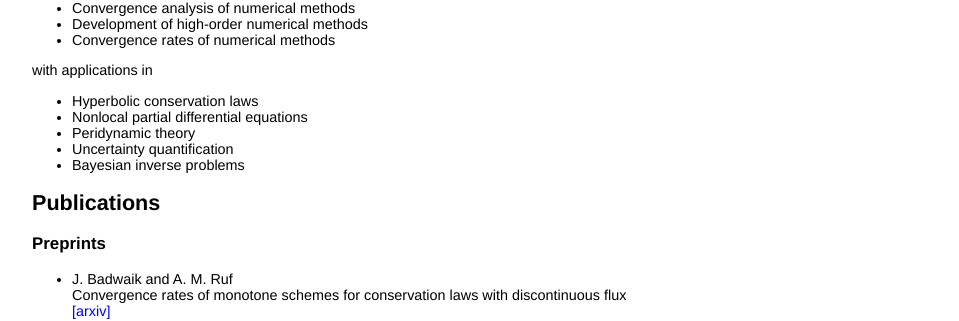
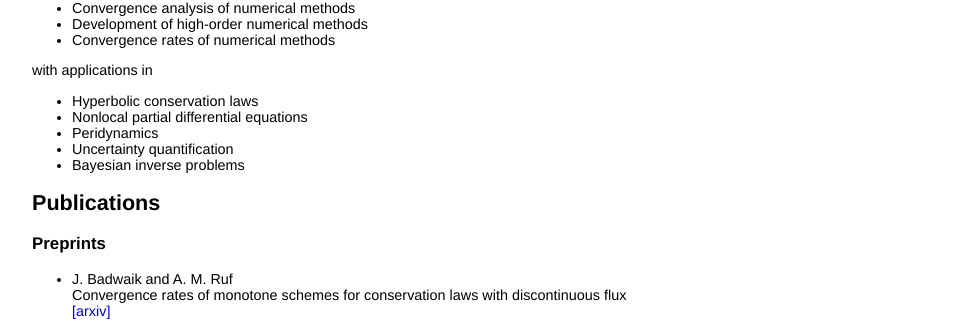
Before and after one commit to adrianmruf/adrianmruf.github.io, a Jekyll site: the page built from index.html, in a window 1280 px wide. Shown: the part 633-954 px from the top of the page, without its empty margins (160-1119 px from the left). Built offline with Jekyll 4.4.1, drawn with Linux system fonts in a browser that asks for light colours.

Commit message:
Update index.html

```diff
--- a/index.html
+++ b/index.html
@@ -72,7 +72,7 @@ th {
 	<ul>
 		<li> Hyperbolic conservation laws
 		<li> Nonlocal partial differential equations
-		<li> Peridynamic theory
+		<li> Peridynamics
 		<li> Uncertainty quantification
 		<li> Bayesian inverse problems
 	</ul>
```
